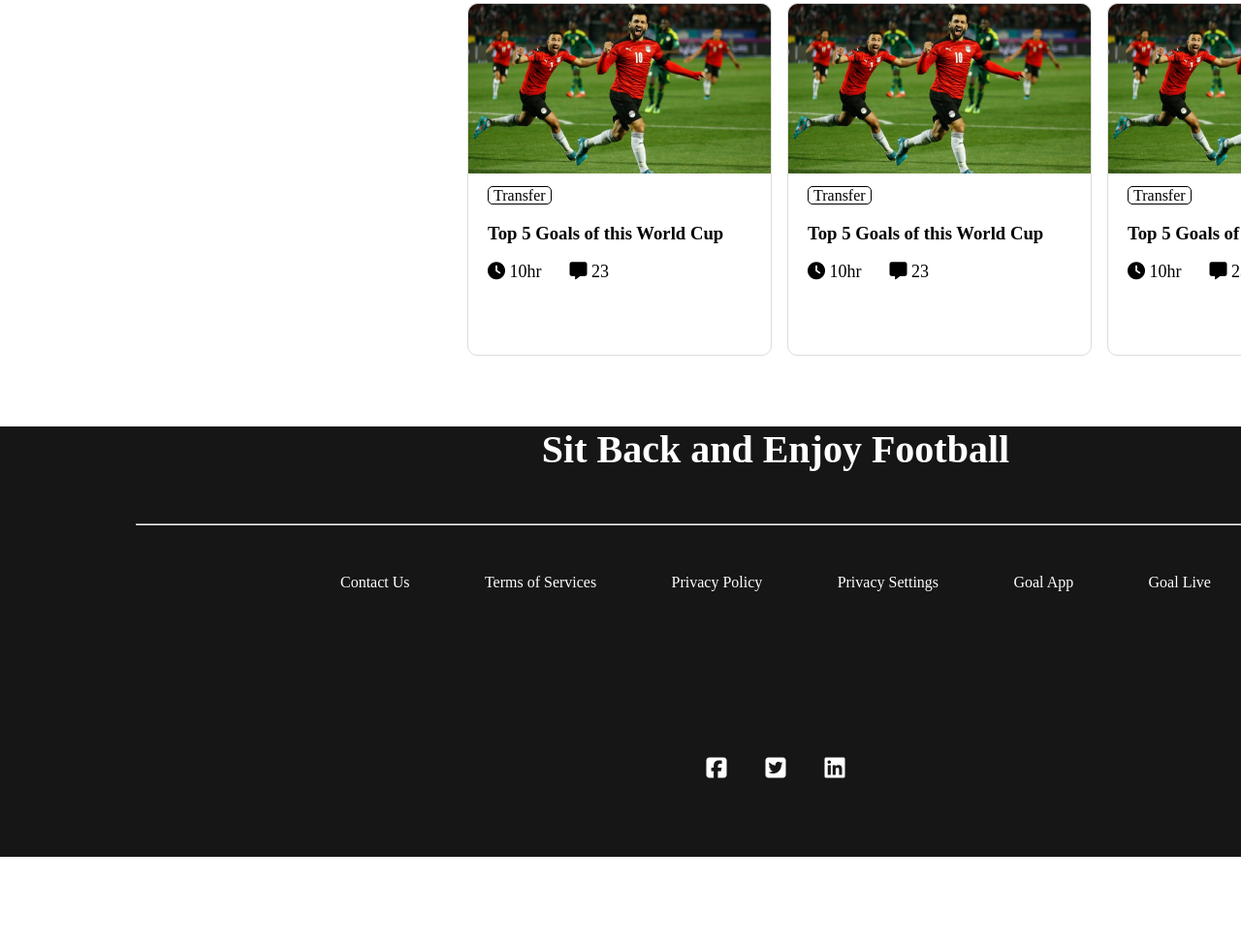
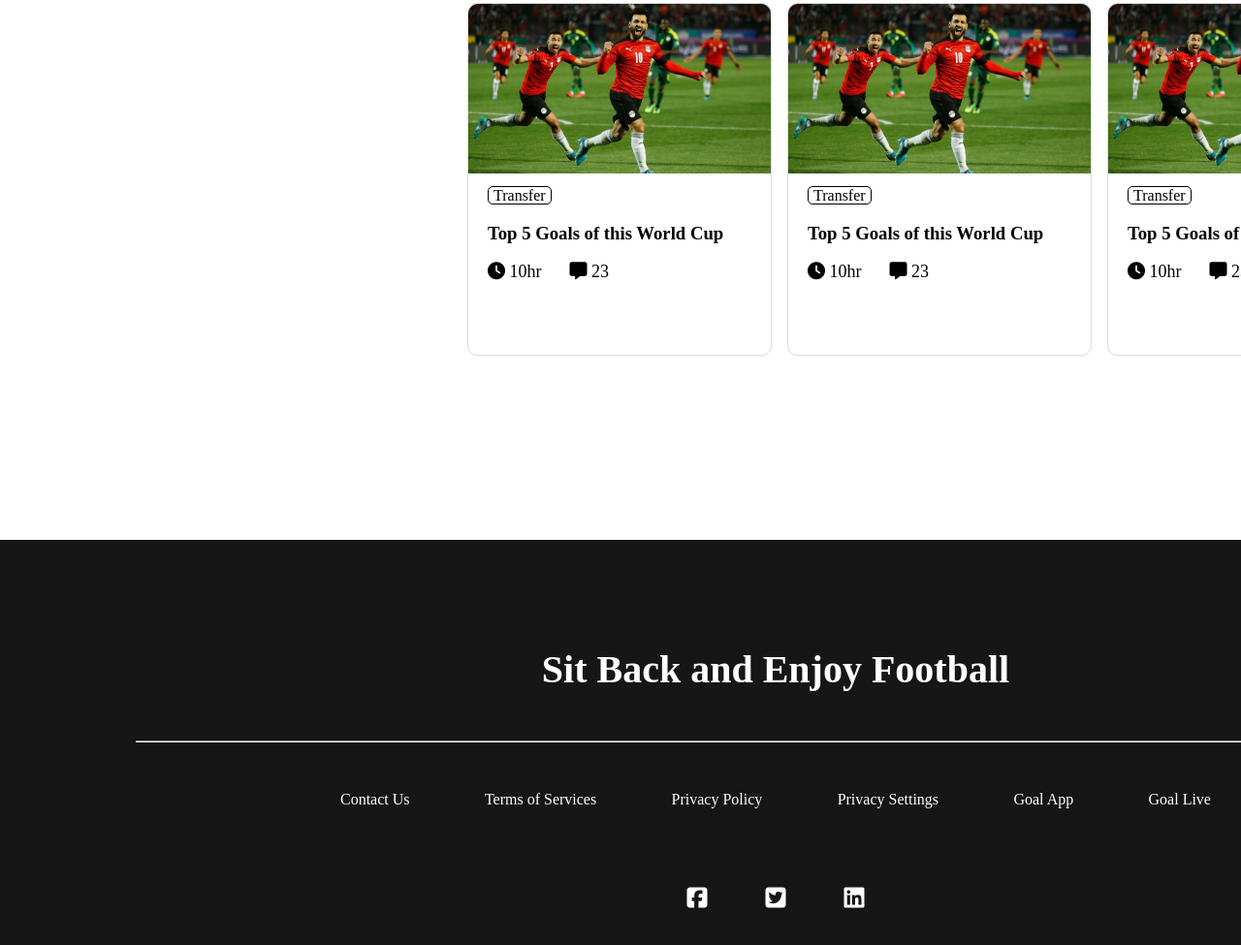
Before and after one commit to AbdullahWins/world-cup-responsive, a plain HTML site: page index.html in a window 1280 px wide. Shown: the part 1591-2566 px from the top of the page at 97% size. Drawn offline with Linux system fonts and the light colour scheme; a web font is replaced by a local one.

Commit message:
footer done

```diff
--- a/css/main.css
+++ b/css/main.css
@@ -133,10 +133,14 @@ body {
 .footer {
     width: 1600px;
     height: 444px;
+    margin: 0;
+    padding: 0;
     background-color: #161616;
 }
 
 .footer-text {
+    padding-top: 110px;
+    margin: 170px 0px 50px 0px;
     font-size: 40px;
     text-align: center;
     color: white;
@@ -162,12 +166,13 @@ hr {
 .contacts {
     display: flex;
     justify-content: center;
-    margin-top: 150px;
+    margin-top: 50px;
     text-align: center;
 }
 
 .contacts a {
-    margin: 20px;
+    margin: 30px;
+    margin-bottom: 0;
     font-size: 24px;
     text-decoration: none;
     color: white;
```
